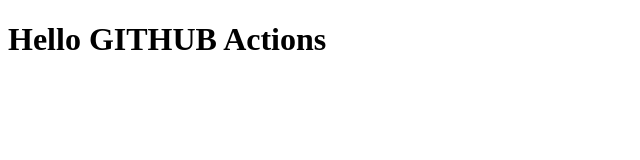
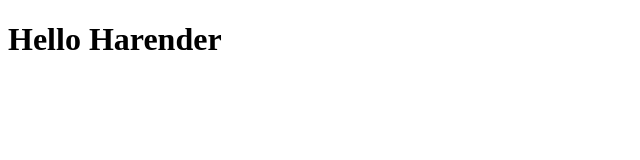
Before and after one commit to meharenderb/github-actions, a plain HTML site: page index.html in a window 1280 px wide. Shown: the whole page, without its empty margins (0-640 px from the left). Drawn offline with Linux system fonts and the light colour scheme.

Commit message:
7-commit

```diff
--- a/index.html
+++ b/index.html
@@ -7,6 +7,6 @@
     <title>Document</title>
 </head>
 <body>
-    <h1>Hello GITHUB Actions</h1>
+    <h1>Hello Harender</h1>
 </body>
 </html>
```
